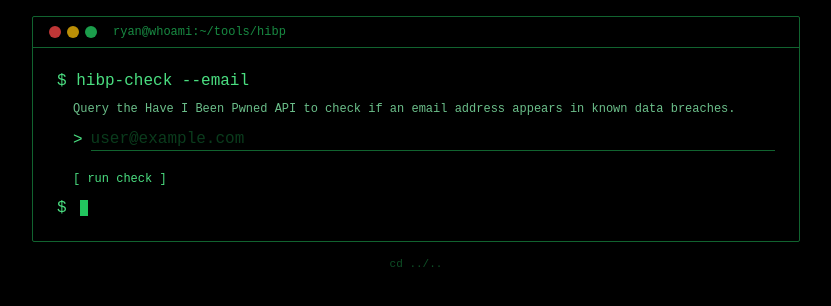
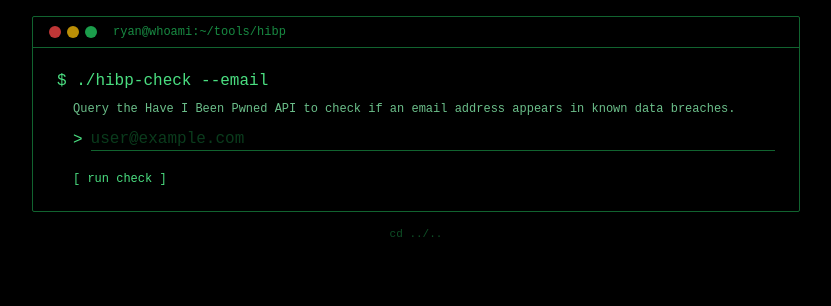
Before and after one commit to JRyanHenson/hibp-checker, a Flask app: page /tools/hibp/ in a window 1280 px wide. Shown: the top 306 px of the page, without its empty margins (224-1055 px from the left). Run offline with Flask 3, Linux system fonts and the light colour scheme.

Commit message:
removed command prompt on index.html template.

```diff
--- a/templates/index.html
+++ b/templates/index.html
@@ -166,7 +166,7 @@
     <div class="terminal-body">
 
       <div class="prompt-line">
-        <span class="prompt">$</span> hibp-check --email
+        <span class="prompt">$</span> ./hibp-check --email
       </div>
 
       <div class="description">
@@ -220,12 +220,6 @@
         {% endif %}
       </div>
       {% endif %}
-
-      <div>
-        <span class="prompt">$</span>
-        <span class="cursor"></span>
-      </div>
-
     </div>
   </div>
 
```
